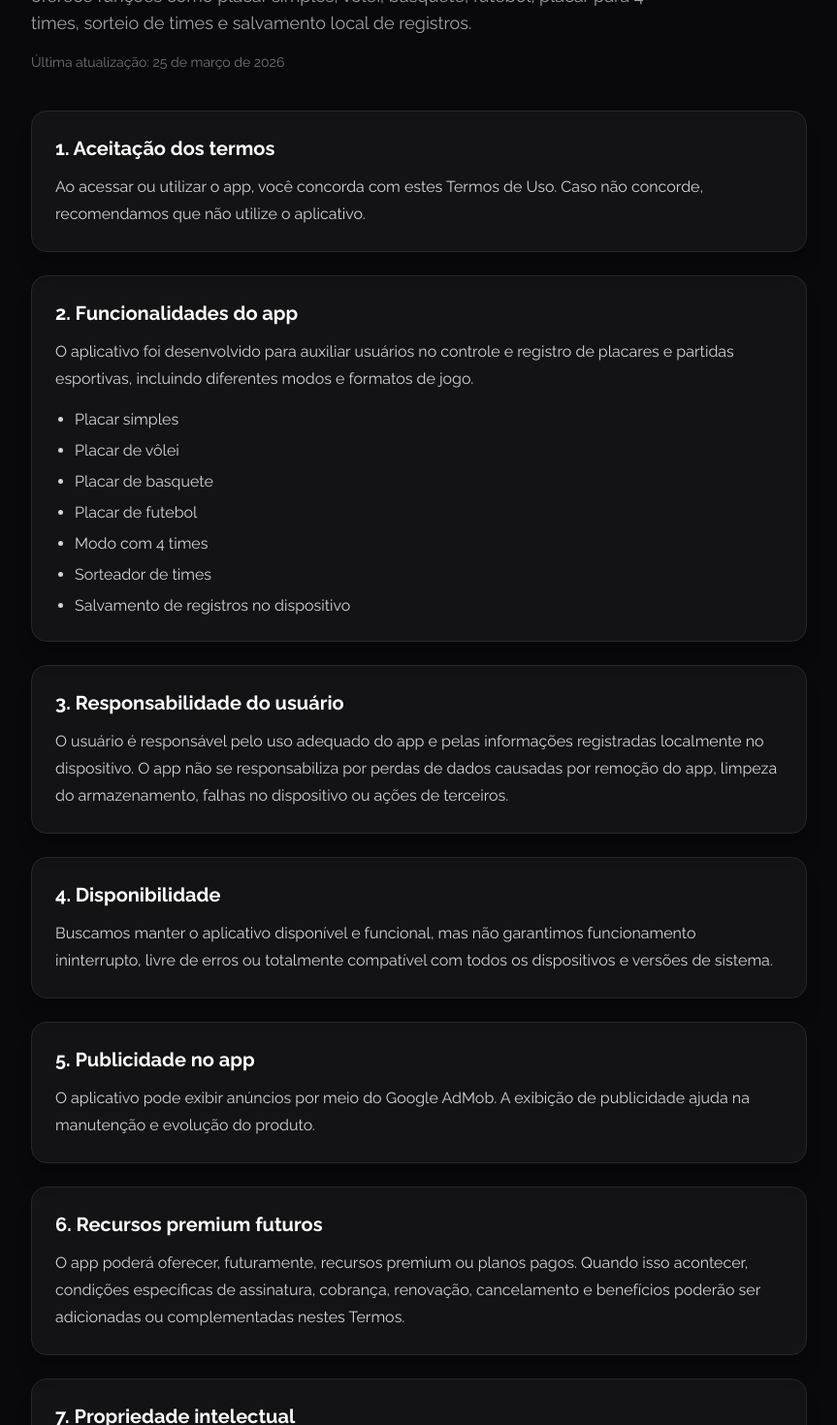
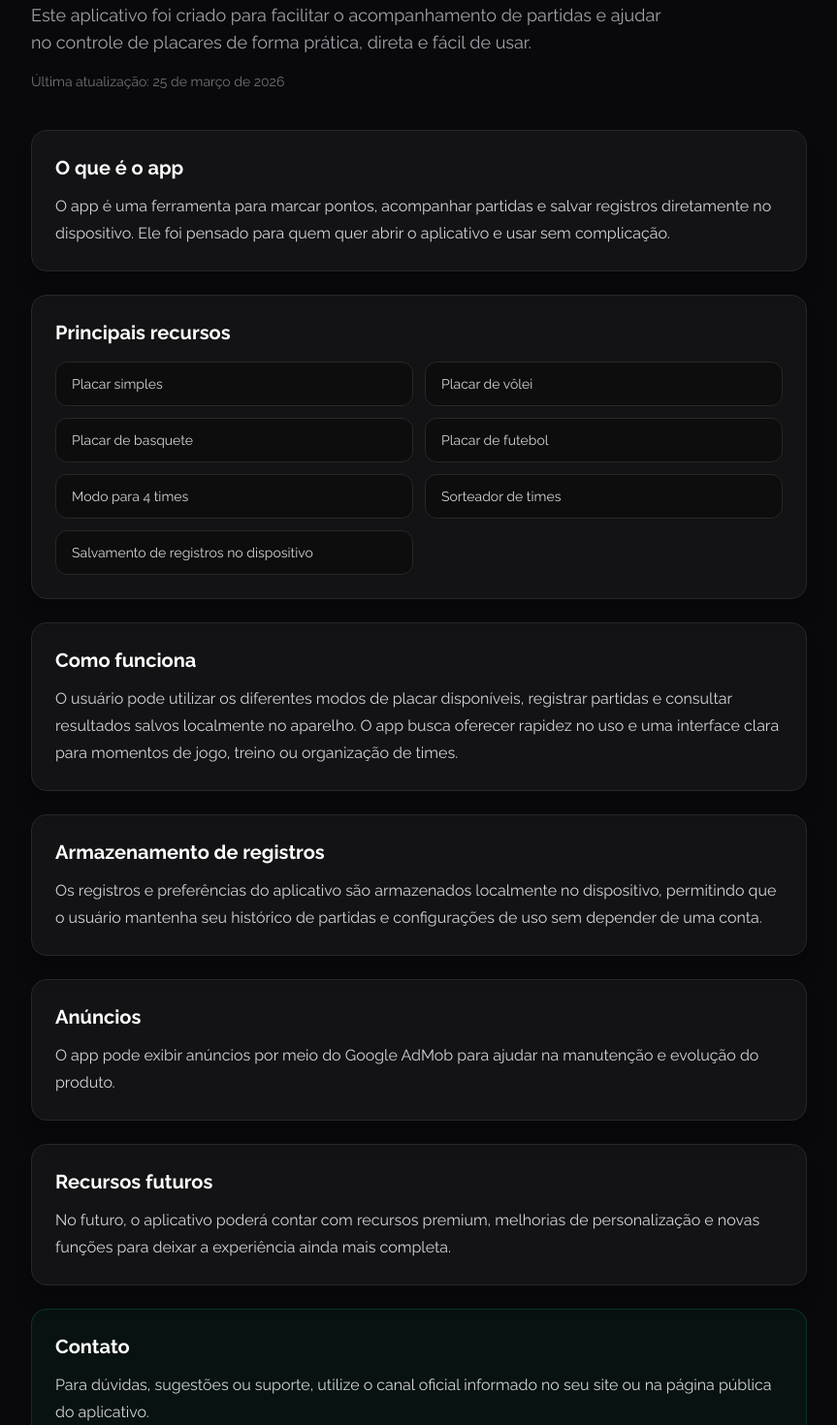
Before and after one commit to ofenascimento/livrosgratuitos-web, a Next.js app: page /placar-app/sobre in a window 1280 px wide. Shown: the part 220-1690 px from the top of the page at 97% size, without its empty margins (208-1071 px from the left). Built offline with nearby package versions, Linux system fonts and the light colour scheme; a web font is replaced by a local one.

Commit message:
fix pages placar app

```diff
--- a/src/app/placar-app/sobre/page.tsx
+++ b/src/app/placar-app/sobre/page.tsx
@@ -1,23 +1,31 @@
-export default function TermsPage() {
+export default function AboutPage() {
   const updatedAt = "25 de março de 2026";
+
+  const features = [
+    "Placar simples",
+    "Placar de vôlei",
+    "Placar de basquete",
+    "Placar de futebol",
+    "Modo para 4 times",
+    "Sorteador de times",
+    "Salvamento de registros no dispositivo",
+  ];
 
   return (
     <main className="min-h-screen bg-zinc-950 text-zinc-100">
       <section className="mx-auto max-w-4xl px-6 py-16 sm:px-10 lg:px-12">
         <div className="mb-10">
-          <span className="mb-4 inline-flex rounded-full border border-blue-500/30 bg-blue-500/10 px-3 py-1 text-sm font-medium text-blue-300">
-            Termos de Uso
+          <span className="mb-4 inline-flex rounded-full border border-emerald-500/30 bg-emerald-500/10 px-3 py-1 text-sm font-medium text-emerald-300">
+            Sobre o App
           </span>
 
           <h1 className="text-4xl font-bold tracking-tight sm:text-5xl">
-            Termos de Uso do aplicativo
+            Um app de placar simples, rápido e prático
           </h1>
 
           <p className="mt-4 max-w-2xl text-base leading-7 text-zinc-400 sm:text-lg">
-            Estes Termos de Uso regulam o acesso e uso do aplicativo de placar,
-            que oferece funções como placar simples, vôlei, basquete, futebol,
-            placar para 4 times, sorteio de times e salvamento local de
-            registros.
+            Este aplicativo foi criado para facilitar o acompanhamento de partidas
+            e ajudar no controle de placares de forma prática, direta e fácil de usar.
           </p>
 
           <p className="mt-4 text-sm text-zinc-500">
@@ -27,123 +35,69 @@ export default function TermsPage() {
 
         <div className="space-y-6">
           <section className="rounded-2xl border border-zinc-800 bg-zinc-900/70 p-6 shadow-xl shadow-black/10">
-            <h2 className="text-xl font-semibold text-white">
-              1. Aceitação dos termos
-            </h2>
+            <h2 className="text-xl font-semibold text-white">O que é o app</h2>
             <p className="mt-3 leading-7 text-zinc-300">
-              Ao acessar ou utilizar o app, você concorda com estes Termos de
-              Uso. Caso não concorde, recomendamos que não utilize o aplicativo.
+              O app é uma ferramenta para marcar pontos, acompanhar partidas e
+              salvar registros diretamente no dispositivo. Ele foi pensado para
+              quem quer abrir o aplicativo e usar sem complicação.
             </p>
           </section>
 
           <section className="rounded-2xl border border-zinc-800 bg-zinc-900/70 p-6 shadow-xl shadow-black/10">
-            <h2 className="text-xl font-semibold text-white">
-              2. Funcionalidades do app
-            </h2>
-            <p className="mt-3 leading-7 text-zinc-300">
-              O aplicativo foi desenvolvido para auxiliar usuários no controle e
-              registro de placares e partidas esportivas, incluindo diferentes
-              modos e formatos de jogo.
-            </p>
-            <ul className="mt-4 list-disc space-y-2 pl-5 text-zinc-300">
-              <li>Placar simples</li>
-              <li>Placar de vôlei</li>
-              <li>Placar de basquete</li>
-              <li>Placar de futebol</li>
-              <li>Modo com 4 times</li>
-              <li>Sorteador de times</li>
-              <li>Salvamento de registros no dispositivo</li>
-            </ul>
+            <h2 className="text-xl font-semibold text-white">Principais recursos</h2>
+            <div className="mt-4 grid gap-3 sm:grid-cols-2">
+              {features.map((feature) => (
+                <div
+                  key={feature}
+                  className="rounded-xl border border-zinc-800 bg-zinc-950/60 px-4 py-3 text-sm text-zinc-300"
+                >
+                  {feature}
+                </div>
+              ))}
+            </div>
           </section>
 
           <section className="rounded-2xl border border-zinc-800 bg-zinc-900/70 p-6 shadow-xl shadow-black/10">
-            <h2 className="text-xl font-semibold text-white">
-              3. Responsabilidade do usuário
-            </h2>
+            <h2 className="text-xl font-semibold text-white">Como funciona</h2>
             <p className="mt-3 leading-7 text-zinc-300">
-              O usuário é responsável pelo uso adequado do app e pelas
-              informações registradas localmente no dispositivo. O app não se
-              responsabiliza por perdas de dados causadas por remoção do app,
-              limpeza do armazenamento, falhas no dispositivo ou ações de
-              terceiros.
+              O usuário pode utilizar os diferentes modos de placar disponíveis,
+              registrar partidas e consultar resultados salvos localmente no
+              aparelho. O app busca oferecer rapidez no uso e uma interface clara
+              para momentos de jogo, treino ou organização de times.
             </p>
           </section>
 
           <section className="rounded-2xl border border-zinc-800 bg-zinc-900/70 p-6 shadow-xl shadow-black/10">
-            <h2 className="text-xl font-semibold text-white">
-              4. Disponibilidade
-            </h2>
+            <h2 className="text-xl font-semibold text-white">Armazenamento de registros</h2>
             <p className="mt-3 leading-7 text-zinc-300">
-              Buscamos manter o aplicativo disponível e funcional, mas não
-              garantimos funcionamento ininterrupto, livre de erros ou totalmente
-              compatível com todos os dispositivos e versões de sistema.
+              Os registros e preferências do aplicativo são armazenados localmente
+              no dispositivo, permitindo que o usuário mantenha seu histórico de
+              partidas e configurações de uso sem depender de uma conta.
             </p>
           </section>
 
           <section className="rounded-2xl border border-zinc-800 bg-zinc-900/70 p-6 shadow-xl shadow-black/10">
-            <h2 className="text-xl font-semibold text-white">
-              5. Publicidade no app
-            </h2>
+            <h2 className="text-xl font-semibold text-white">Anúncios</h2>
             <p className="mt-3 leading-7 text-zinc-300">
-              O aplicativo pode exibir anúncios por meio do Google AdMob. A
-              exibição de publicidade ajuda na manutenção e evolução do produto.
+              O app pode exibir anúncios por meio do Google AdMob para ajudar na
+              manutenção e evolução do produto.
             </p>
           </section>
 
           <section className="rounded-2xl border border-zinc-800 bg-zinc-900/70 p-6 shadow-xl shadow-black/10">
-            <h2 className="text-xl font-semibold text-white">
-              6. Recursos premium futuros
-            </h2>
+            <h2 className="text-xl font-semibold text-white">Recursos futuros</h2>
             <p className="mt-3 leading-7 text-zinc-300">
-              O app poderá oferecer, futuramente, recursos premium ou planos
-              pagos. Quando isso acontecer, condições específicas de assinatura,
-              cobrança, renovação, cancelamento e benefícios poderão ser
-              adicionadas ou complementadas nestes Termos.
+              No futuro, o aplicativo poderá contar com recursos premium,
+              melhorias de personalização e novas funções para deixar a experiência
+              ainda mais completa.
             </p>
           </section>
 
-          <section className="rounded-2xl border border-zinc-800 bg-zinc-900/70 p-6 shadow-xl shadow-black/10">
-            <h2 className="text-xl font-semibold text-white">
-              7. Propriedade intelectual
-            </h2>
+          <section className="rounded-2xl border border-emerald-500/20 bg-emerald-500/5 p-6">
+            <h2 className="text-xl font-semibold text-white">Contato</h2>
             <p className="mt-3 leading-7 text-zinc-300">
-              O app, sua identidade visual, textos, estrutura, funcionalidades e
-              demais elementos relacionados pertencem aos seus respectivos
-              titulares e não podem ser copiados, reproduzidos ou explorados sem
-              autorização, exceto nos limites permitidos por lei.
-            </p>
-          </section>
-
-          <section className="rounded-2xl border border-zinc-800 bg-zinc-900/70 p-6 shadow-xl shadow-black/10">
-            <h2 className="text-xl font-semibold text-white">
-              8. Limitação de responsabilidade
-            </h2>
-            <p className="mt-3 leading-7 text-zinc-300">
-              O aplicativo é fornecido no estado em que se encontra. Na máxima
-              medida permitida por lei, não nos responsabilizamos por danos
-              indiretos, perda de dados, interrupções ou prejuízos decorrentes
-              do uso ou da impossibilidade de uso do app.
-            </p>
-          </section>
-
-          <section className="rounded-2xl border border-zinc-800 bg-zinc-900/70 p-6 shadow-xl shadow-black/10">
-            <h2 className="text-xl font-semibold text-white">
-              9. Alterações nos termos
-            </h2>
-            <p className="mt-3 leading-7 text-zinc-300">
-              Estes Termos de Uso podem ser modificados a qualquer momento para
-              refletir melhorias, mudanças legais ou novos recursos do produto.
-              O uso continuado do app após atualizações representa aceitação da
-              versão vigente.
-            </p>
-          </section>
-
-          <section className="rounded-2xl border border-blue-500/20 bg-blue-500/5 p-6">
-            <h2 className="text-xl font-semibold text-white">10. Contato</h2>
-            <p className="mt-3 leading-7 text-zinc-300">
-              Em caso de dúvidas, solicitações ou questões relacionadas a estes
-              Termos de Uso, utilize o canal de contato oficial informado no seu
-              site ou na página pública do aplicativo.
+              Para dúvidas, sugestões ou suporte, utilize o canal oficial
+              informado no seu site ou na página pública do aplicativo.
             </p>
           </section>
         </div>
--- /dev/null
+++ b/src/app/placar-app/termos/page.tsx
@@ -0,0 +1,153 @@
+export default function TermsPage() {
+  const updatedAt = "25 de março de 2026";
+
+  return (
+    <main className="min-h-screen bg-zinc-950 text-zinc-100">
+      <section className="mx-auto max-w-4xl px-6 py-16 sm:px-10 lg:px-12">
+        <div className="mb-10">
+          <span className="mb-4 inline-flex rounded-full border border-blue-500/30 bg-blue-500/10 px-3 py-1 text-sm font-medium text-blue-300">
+            Termos de Uso
+          </span>
+
+          <h1 className="text-4xl font-bold tracking-tight sm:text-5xl">
+            Termos de Uso do aplicativo
+          </h1>
+
+          <p className="mt-4 max-w-2xl text-base leading-7 text-zinc-400 sm:text-lg">
+            Estes Termos de Uso regulam o acesso e uso do aplicativo de placar,
+            que oferece funções como placar simples, vôlei, basquete, futebol,
+            placar para 4 times, sorteio de times e salvamento local de
+            registros.
+          </p>
+
+          <p className="mt-4 text-sm text-zinc-500">
+            Última atualização: {updatedAt}
+          </p>
+        </div>
+
+        <div className="space-y-6">
+          <section className="rounded-2xl border border-zinc-800 bg-zinc-900/70 p-6 shadow-xl shadow-black/10">
+            <h2 className="text-xl font-semibold text-white">
+              1. Aceitação dos termos
+            </h2>
+            <p className="mt-3 leading-7 text-zinc-300">
+              Ao acessar ou utilizar o app, você concorda com estes Termos de
+              Uso. Caso não concorde, recomendamos que não utilize o aplicativo.
+            </p>
+          </section>
+
+          <section className="rounded-2xl border border-zinc-800 bg-zinc-900/70 p-6 shadow-xl shadow-black/10">
+            <h2 className="text-xl font-semibold text-white">
+              2. Funcionalidades do app
+            </h2>
+            <p className="mt-3 leading-7 text-zinc-300">
+              O aplicativo foi desenvolvido para auxiliar usuários no controle e
+              registro de placares e partidas esportivas, incluindo diferentes
+              modos e formatos de jogo.
+            </p>
+            <ul className="mt-4 list-disc space-y-2 pl-5 text-zinc-300">
+              <li>Placar simples</li>
+              <li>Placar de vôlei</li>
+              <li>Placar de basquete</li>
+              <li>Placar de futebol</li>
+              <li>Modo com 4 times</li>
+              <li>Sorteador de times</li>
+              <li>Salvamento de registros no dispositivo</li>
+            </ul>
+          </section>
+
+          <section className="rounded-2xl border border-zinc-800 bg-zinc-900/70 p-6 shadow-xl shadow-black/10">
+            <h2 className="text-xl font-semibold text-white">
+              3. Responsabilidade do usuário
+            </h2>
+            <p className="mt-3 leading-7 text-zinc-300">
+              O usuário é responsável pelo uso adequado do app e pelas
+              informações registradas localmente no dispositivo. O app não se
+              responsabiliza por perdas de dados causadas por remoção do app,
+              limpeza do armazenamento, falhas no dispositivo ou ações de
+              terceiros.
+            </p>
+          </section>
+
+          <section className="rounded-2xl border border-zinc-800 bg-zinc-900/70 p-6 shadow-xl shadow-black/10">
+            <h2 className="text-xl font-semibold text-white">
+              4. Disponibilidade
+            </h2>
+            <p className="mt-3 leading-7 text-zinc-300">
+              Buscamos manter o aplicativo disponível e funcional, mas não
+              garantimos funcionamento ininterrupto, livre de erros ou totalmente
+              compatível com todos os dispositivos e versões de sistema.
+            </p>
+          </section>
+
+          <section className="rounded-2xl border border-zinc-800 bg-zinc-900/70 p-6 shadow-xl shadow-black/10">
+            <h2 className="text-xl font-semibold text-white">
+              5. Publicidade no app
+            </h2>
+            <p className="mt-3 leading-7 text-zinc-300">
+              O aplicativo pode exibir anúncios por meio do Google AdMob. A
+              exibição de publicidade ajuda na manutenção e evolução do produto.
+            </p>
+          </section>
+
+          <section className="rounded-2xl border border-zinc-800 bg-zinc-900/70 p-6 shadow-xl shadow-black/10">
+            <h2 className="text-xl font-semibold text-white">
+              6. Recursos premium futuros
+            </h2>
+            <p className="mt-3 leading-7 text-zinc-300">
+              O app poderá oferecer, futuramente, recursos premium ou planos
+              pagos. Quando isso acontecer, condições específicas de assinatura,
+              cobrança, renovação, cancelamento e benefícios poderão ser
+              adicionadas ou complementadas nestes Termos.
+            </p>
+          </section>
+
+          <section className="rounded-2xl border border-zinc-800 bg-zinc-900/70 p-6 shadow-xl shadow-black/10">
+            <h2 className="text-xl font-semibold text-white">
+              7. Propriedade intelectual
+            </h2>
+            <p className="mt-3 leading-7 text-zinc-300">
+              O app, sua identidade visual, textos, estrutura, funcionalidades e
+              demais elementos relacionados pertencem aos seus respectivos
+              titulares e não podem ser copiados, reproduzidos ou explorados sem
+              autorização, exceto nos limites permitidos por lei.
+            </p>
+          </section>
+
+          <section className="rounded-2xl border border-zinc-800 bg-zinc-900/70 p-6 shadow-xl shadow-black/10">
+            <h2 className="text-xl font-semibold text-white">
+              8. Limitação de responsabilidade
+            </h2>
+            <p className="mt-3 leading-7 text-zinc-300">
+              O aplicativo é fornecido no estado em que se encontra. Na máxima
+              medida permitida por lei, não nos responsabilizamos por danos
+              indiretos, perda de dados, interrupções ou prejuízos decorrentes
+              do uso ou da impossibilidade de uso do app.
+            </p>
+          </section>
+
+          <section className="rounded-2xl border border-zinc-800 bg-zinc-900/70 p-6 shadow-xl shadow-black/10">
+            <h2 className="text-xl font-semibold text-white">
+              9. Alterações nos termos
+            </h2>
+            <p className="mt-3 leading-7 text-zinc-300">
+              Estes Termos de Uso podem ser modificados a qualquer momento para
+              refletir melhorias, mudanças legais ou novos recursos do produto.
+              O uso continuado do app após atualizações representa aceitação da
+              versão vigente.
+            </p>
+          </section>
+
+          <section className="rounded-2xl border border-blue-500/20 bg-blue-500/5 p-6">
+            <h2 className="text-xl font-semibold text-white">10. Contato</h2>
+            <p className="mt-3 leading-7 text-zinc-300">
+              Em caso de dúvidas, solicitações ou questões relacionadas a estes
+              Termos de Uso, utilize o canal de contato oficial informado no seu
+              site ou na página pública do aplicativo.
+            </p>
+          </section>
+        </div>
+      </section>
+    </main>
+  );
+}
```
